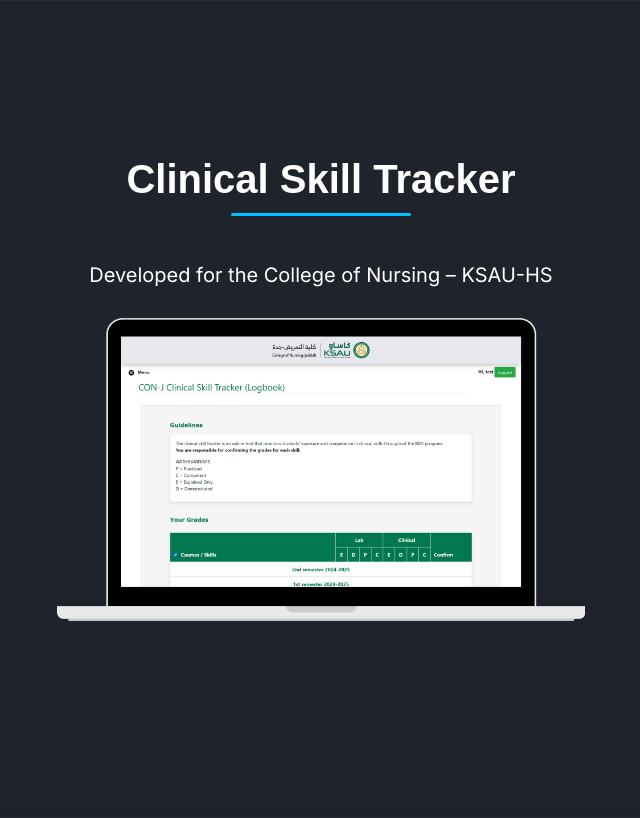
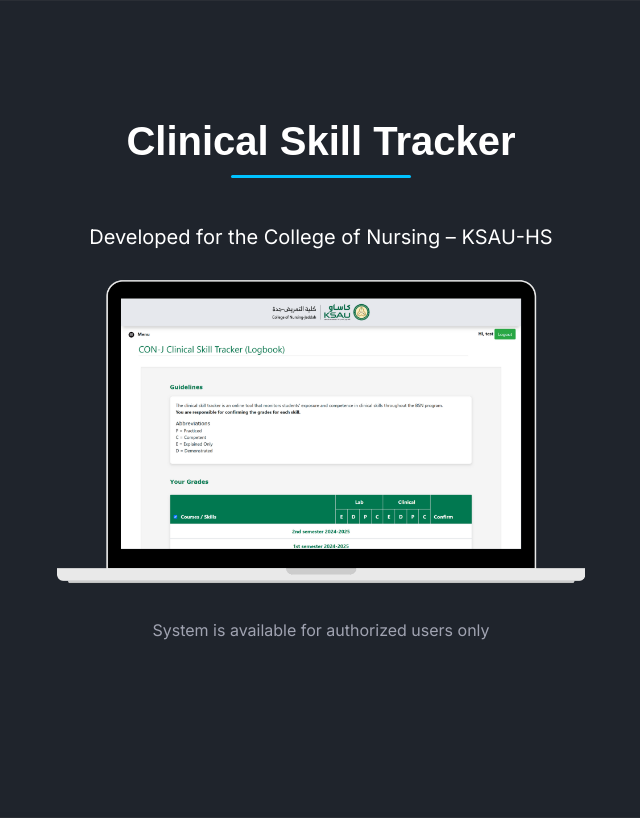
Before and after one commit to NojoodAlamri/my-portfolio, a PHP site: page /projects/clinical-skill-tracker.php in a window 1280 px wide. Shown: the part 41-859 px from the top of the page, without its empty margins (319-959 px from the left). Run offline with PHP 8.4, Linux system fonts and the light colour scheme; some libraries are stand-ins or nearby versions; some web fonts are replaced.

Commit message:
Update render-components.php

```diff
--- a/components/render-components.php
+++ b/components/render-components.php
@@ -24,8 +24,6 @@
     </a>
     <?php
 }
-
-
 
 function renderBreadcrumb($items)
 {
@@ -70,15 +68,20 @@
                 </div>
             </div>
 
-            <?php if ($linkUrl): ?>
-                <div class="row d-flex justify-content-center mb-4">
+            <div class="row d-flex justify-content-center mb-4">
+                <?php if ($linkUrl): ?>
                     <div class="col-sm-12 col-md-3 d-flex justify-content-center">
+
                         <a href="<?= $linkUrl ?>" class="btn btn-outline mt-2 px-4 w-100" target="_blank">
                             <i class="fa fa-solid fa-link"></i> <?= htmlspecialchars($linkLabel) ?>
                         </a>
                     </div>
-                </div>
-            <?php endif; ?>
+
+                <?php else: ?>
+                    <p class="mt-2 text-center" style="color: var(--text-secondary)">System is available for authorized users only</p>
+                <?php endif; ?>
+
+            </div>
         </div>
     </section>
     <?php
```
